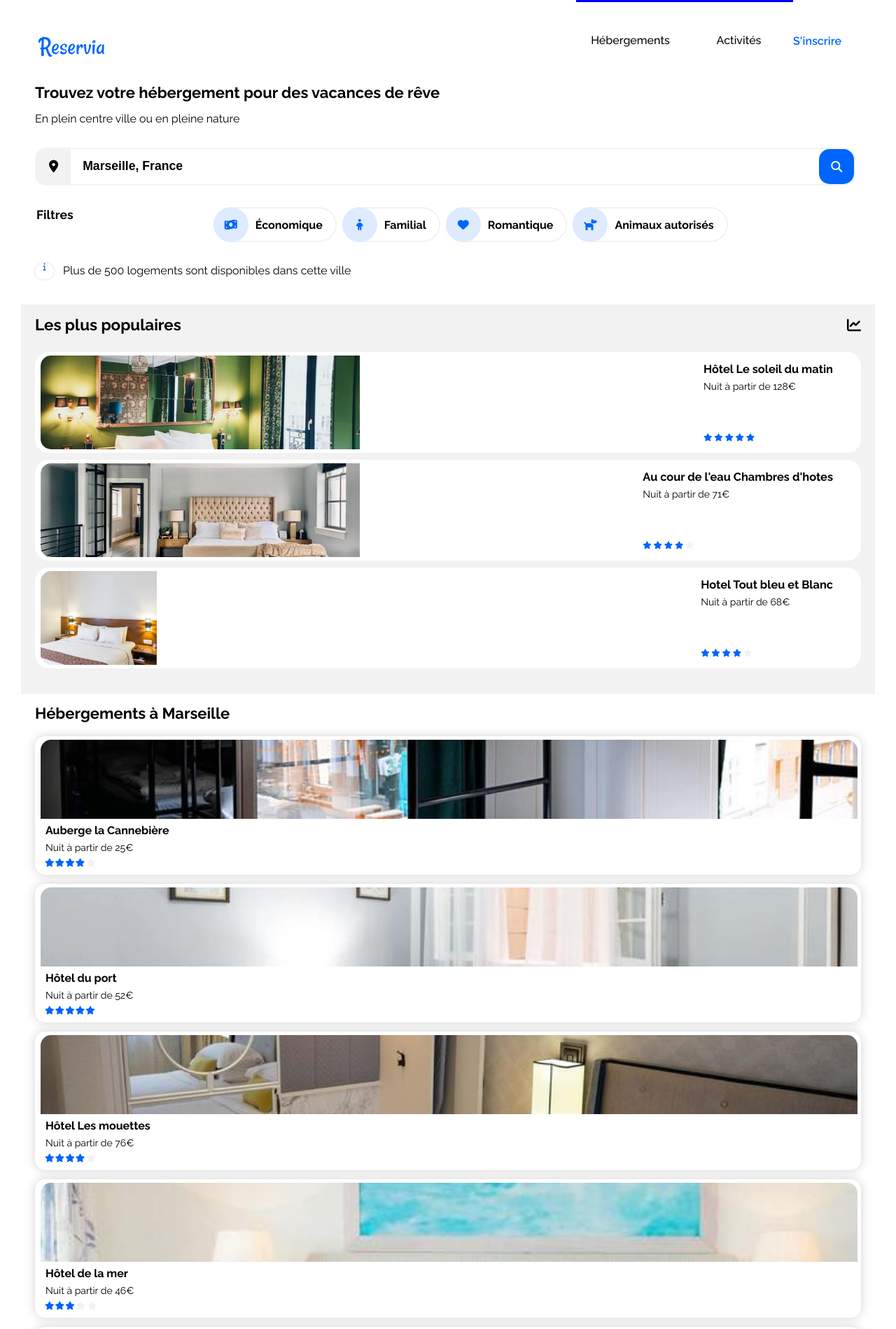
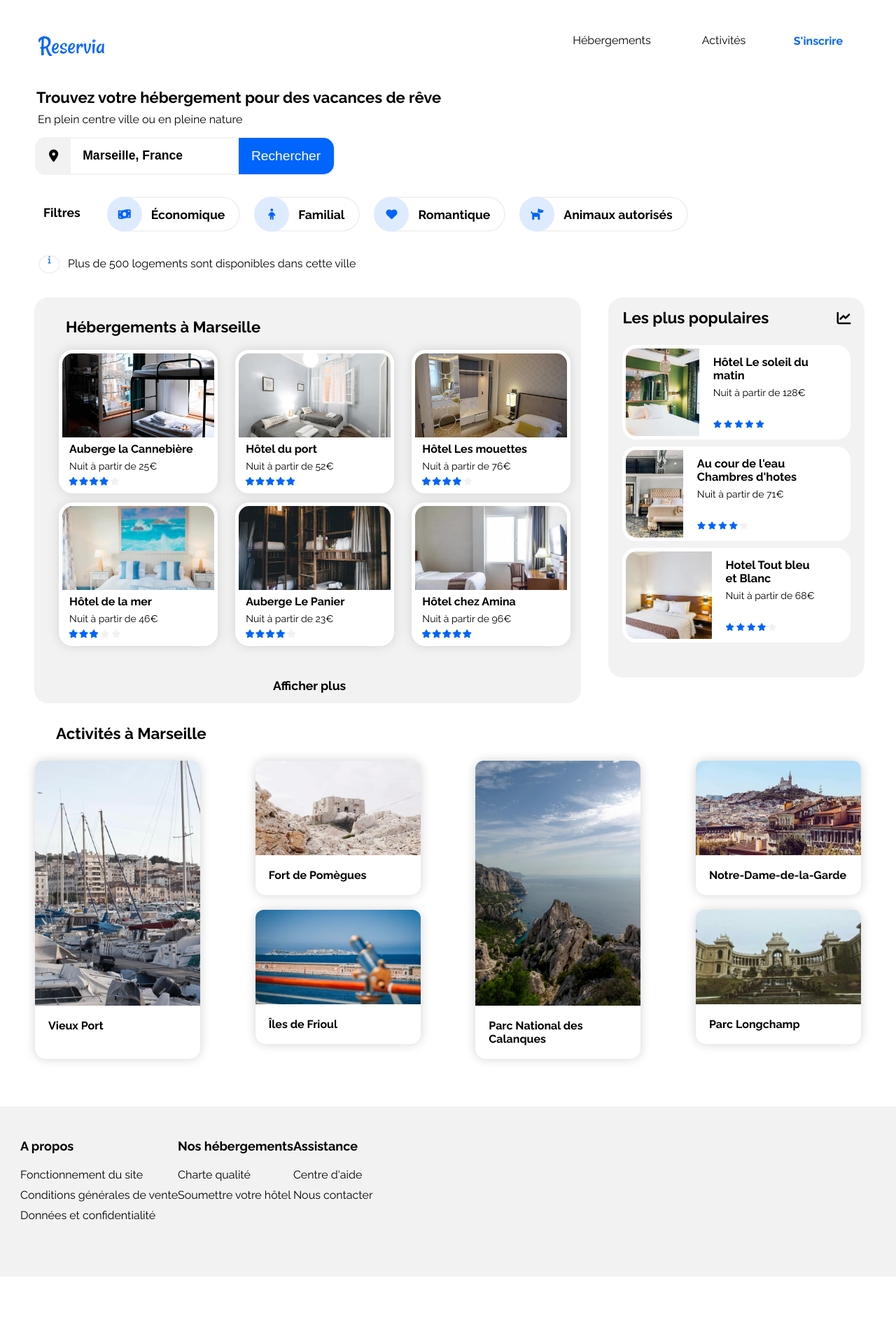
Before and after one commit to moutinhoalexandre/MoutinhoAlexandre_2_22102020, a Jekyll site: the page index.html, which Jekyll copies as it is, in a window 1280 px wide. Shown: the top 1899 px of the page at 70% size. Built offline with Jekyll 4.4.1, drawn with Linux system fonts in a browser that asks for light colours; nearby versions of some CDN libraries; after the commit the page ends 1824 px from its top, so only the background shows below that.

Commit message:
first desktop draft finalised

```diff
--- a/index.html
+++ b/index.html
@@ -39,7 +39,7 @@
             --><button type="submit" class="button">
                 <!-- @whitespace
             -->
-                <div hidden id="desktopButton">Rechercher</div><span id="mobileButton"><i
+                <div id="desktopButton">Rechercher</div><span id="mobileButton"><i
                         class="fas fa-search fa-1.5x"></i></span>
             </button>
         </form>
@@ -65,7 +65,7 @@
         </aside>
     </section>
 
-    <!-- selection -->
+    <!-- Selection -->
 
     <div class="Selection">
 
@@ -79,8 +79,8 @@
 
             <!-- Populard Card 1-->
 
-            <div class="PopularCard">
-                <a class="PopularSelection" href="#">
+            <div class="PopularCard" >
+                <a class="PopularSelection" href="#" >
                     <figure class="Popular">
                         <img class="ImagePopular" src="picture/Hosting/Small/emile-guillemot-Bj_rcSC5XfE-unsplash.jpg"
                             alt="Hôtel le Soleil du Matin">
@@ -307,9 +307,9 @@
             <!-- Activities Card 1 -->
 
             <div class="CardActivities Single">
-                <a href="ActivitiesSelection">
+                <a class="ActivitiesSelection" href="#">
                     <figure class="ActivitiesSelectionCard">
-                        <img class="PictureActivities"
+                        <img class="PictureActivitiesSingle"
                             src="picture/Activities/Large/reno-laithienne-QUgJhdY5Fyk-unsplash.jpg" alt="#">
                         <figcaption class="ActivitiesSelectionText">
                             <h3 class="ActivitiesTextTitle">Vieux Port</h3>
@@ -326,9 +326,9 @@
                 <!-- Activities Card Twin 1 -->
 
                 <div class="CardActivitiesTwin">
-                    <a href="ActivitiesSelection">
+                    <a class="ActivitiesSelection" href="#">
                         <figure class="ActivitiesSelectionCard">
-                            <img class="PictureActivities"
+                            <img class="PictureActivitiesTwin"
                                 src="picture/Activities/Small/paul-hermann-QFTrLdQIRhI-unsplash.jpg" alt="#">
                             <figcaption class="ActivitiesSelectionText">
                                 <h3 class="ActivitiesTextTitle">Fort de Pomègues</h3>
@@ -340,9 +340,9 @@
                 <!-- Activities Card Twin 2 -->
 
                 <div class="CardActivitiesTwin">
-                    <a href="ActivitiesSelection">
+                    <a class="ActivitiesSelection" href="#">
                         <figure class="ActivitiesSelectionCard">
-                            <img class="PictureActivities"
+                            <img class="PictureActivitiesTwin"
                                 src="picture/Activities/Small/kevin-hikari-rV_Qd1l-VXg-unsplash.jpg" alt="#">
                             <figcaption class="ActivitiesSelectionText">
                                 <h3 class="ActivitiesTextTitle">Îles de Frioul</h3>
@@ -357,9 +357,9 @@
             <!-- Activities Card 3 -->
 
             <div class="CardActivities Single">
-                <a href="ActivitiesSelection">
+                <a class="ActivitiesSelection" href="#">
                     <figure class="ActivitiesSelectionCard">
-                        <img class="PictureActivities"
+                        <img class="PictureActivitiesSingle"
                             src="picture/Activities/Large/kilyan-sockalingum-NR8-cBCN3aI-unsplash.jpg" alt="#">
                         <figcaption class="ActivitiesSelectionText">
                             <h3 class="ActivitiesTextTitle">Parc National des Calanques</h3>
@@ -375,9 +375,9 @@
                 <!-- Activities Card Twin 3 -->
 
                 <div class="CardActivitiesTwin">
-                    <a href="ActivitiesSelection">
+                    <a class="ActivitiesSelection" href="#">
                         <figure class="ActivitiesSelectionCard">
-                            <img class="PictureActivities"
+                            <img class="PictureActivitiesTwin"
                                 src="picture/Activities/Small/florian-wehde-xW9e8gdotxI-unsplash.jpg" alt="#">
                             <figcaption class="ActivitiesSelectionText">
                                 <h3 class="ActivitiesTextTitle">Notre-Dame-de-la-Garde</h3>
@@ -389,9 +389,9 @@
                 <!-- Activities Card Twin 4 -->
 
                 <div class="CardActivitiesTwin">
-                    <a href="ActivitiesSelection">
+                    <a class="ActivitiesSelection" href="#">
                         <figure class="ActivitiesSelectionCard">
-                            <img class="PictureActivities"
+                            <img class="PictureActivitiesTwin"
                                 src="picture/Activities/Small/lena-paulin-wH2-EJoDcV0-unsplash.jpg" alt="#">
                             <figcaption class="ActivitiesSelectionText">
                                 <h3 class="ActivitiesTextTitle">Parc Longchamp</h3>
@@ -410,23 +410,23 @@
     <!-- Footer -->
 
     <footer>
-        <div class="FooterLink">
-            <h2 class="FooterText AboutUs">A propos</h2>
+        <div class="FooterLink AboutUs">
+            <h2 class="FooterText">A propos</h2>
             <ul>
                 <li class="FooterSubTittle">Fonctionnement du site</li>
                 <li class="FooterSubTittle">Conditions générales de vente</li>
                 <li class="FooterSubTittle">Données et confidentialité</li>
             </ul>
         </div>
-        <div class="FooterLink">
-            <h2 class="FooterText OurAcommodations">Nos hébergements</h2>
+        <div class="FooterLink  OurAcommodations">
+            <h2 class="FooterText">Nos hébergements</h2>
             <ul>
                 <li class="FooterSubTittle">Charte qualité</li>
                 <li class="FooterSubTittle">Soumettre votre hôtel</li>
             </ul>
         </div>
-        <div class="FooterLink">
-            <h2 class="FooterText Support">Assistance</h2>
+        <div class="FooterLink Support">
+            <h2 class="FooterText">Assistance</h2>
             <ul>
                 <li class="FooterSubTittle">Centre d'aide</li>
                 <li class="FooterSubTittle">Nous contacter</li>
--- a/style/desktop.css
+++ b/style/desktop.css
@@ -2,55 +2,226 @@
 
 @media screen and (min-width: 800px){
 
+    body{
+        margin: 0;
+        padding: 0;
     }
 
-body{
+    /* Header */
+
+    header{
+        display: flex;
+        align-items: center;
         margin: 0 30px;
         padding: 0;
     }
 
-/* Header */
-header{
-    display: flex;
-    align-items: center;
-    padding-top: 0;
-}
-
     .ReserviaImg{
-    display: flex;
-    flex: 1 65%;
-}
-
-img{
-    padding-top: 44px;
-    margin-left: 3px;
-}
-
-.headerSignup{
-    order: 4;
-    padding: 0;
-    padding-top: 27px;
-    display: flex;
-    text-align: center;
-    align-items: center;
-    width: 117px;
-    color: #0065FC;
-    font-weight: 600;
+        padding-top: 36px;
+        padding-left: 3px;
     }
 
     .headerNav{
-    padding: 0;
-    padding-bottom: 19px;
-    align-items: center;
+        display: flex;
+        justify-content: flex-end;
+        padding-top: 0px;
 
     }
 
     .headerNavLink{
-    padding: 0;
+        width: 160px;
+        padding-bottom: 28px;
         padding-top: 45px;
-    width: 155px;
-    font-weight: 500;
-    text-align: center;
+        border-top: 3px transparent solid;
+        border-bottom: 3px transparent solid;
+    }
+
+    .headerNavLink:hover{
         border-top: 3px blue solid;
         border-bottom: 3px transparent solid;
     }
+    .headerSignup{
+        order: 4;
+        width: 90px;
+        padding-right: 46px;
+        padding-top: 19px;
+    }
+
+    /* Introduction */
+
+    .introduction{
+        margin-left: 30px;
+        margin-right: 30px;
+    }
+
+    .textIntroduction{
+        padding-top: 5px;
+        padding-left: 2px;
+        padding-bottom: 0;
+    }
+
+    .textIntroduction > p{
+        margin-left: 2px;
+        padding-top: 0;
+    }
+
+    .font-bold{
+        margin-bottom: 9px;
+    }
+
+    /*SearchBar*/
+
+    #searchBar{
+        width: 425px;
+    }
+
+    #mobileButton{
+        display: none
+    }
+
+    #desktopButton{
+        display: flex;
+        color: white;
+        width: 100px;
+        font-size: 1.2rem;
+
+    }
+
+    .button{
+        border-radius: 0 15px 15px 0;
+        justify-content: center;
+        padding-top: 15px;
+        padding-bottom: 15x;
+        margin-top: -1px;
+        margin-bottom: -1px;
+    }
+
+    /* Filter */
+
+    .FilterTitle {
+        padding-top: 12px;
+        padding-left: 12px;
+        margin-right: 38px;
+    }
+
+    .FilterText{
+        font-size: 1.1rem;
+        padding-left: 15px;
+        padding-right: 20px;
+    }
+
+    .FilterFilter{
+        margin-right: 20px;
+
+    }
+
+    .FilterFooter{
+        margin-top: 20px;
+        margin-left: 7px;
+    }
+
+    .FilterFooterIcon {
+        padding-left: 5px;
+        padding-right: 5px;
+    }
+
+    /*Selection*/
+
+    .Selection{
+        display: flex;
+        flex-flow: wrap;
+        background-color: white;
+        margin-left: 30px;
+        margin-right: 30px;
+    }
+
+    /* Hosting City */
+
+    .HostingCity{
+        order: -1;
+        background-color: #F2F2F2;
+        width: 62%;
+        margin-right: 15px;
+        padding: 15px;
+        border-radius: 20px 20px 20px 20px;
+        display: flex;
+        flex-flow: row wrap;
+        justify-content: space-around;
+        margin-left: 19px;
+        margin-right: 39px;
+        padding-right: 10px;
+    }
+
+    .HostingCityText{
+        display: flex;
+        font-size: 1.4em;
+        font-weight: bold;
+        flex: 1 0 100%;
+    }
+
+    .CityCard{
+        background-color: #F2F2F2;
+        width: 30%;
+        margin-left: 15px;
+
+        border-radius: 20px 20px 20px 20px;
+    }
+    .ImageCity{
+        display: block;
+        border-radius: 15px 15px 0px 0px;
+
+        height: 120px;
+        overflow: hidden;
+    }
+
+    /* Hosting Popular  */
+
+    .HostingPopular{
+        width: 30%;
+        background-color: #F2F2F2;
+        border-radius: 20px 20px 20px 20px;
+    }
+
+    .ImagePopular{
+        display: block;
+        border-radius: 15px 0px 0px 15px;
+        height: 125px;
+        overflow: hidden;
+    }
+
+    /* Activities */
+
+    .HostingActivities{
+        display: flex;
+        flex-wrap: wrap;
+        justify-content: space-between;
+        flex-grow: 1;
+    }
+
+    .ActivitiesHead{
+        flex: 1 0 100%;
+    }
+
+    .CardActivities{
+        width: 20%;
+    }
+
+    .PictureActivitiesSingle{
+        height: 350px;
+    }
+
+    .Twin{
+        height: auto;
+    }
+
+    /* Footer  */
+
+    footer{
+        display: flex;
+    }
+
+    .AboutUs{
+
+    }
+
+}
--- a/style/style.css
+++ b/style/style.css
@@ -124,6 +124,10 @@ input::placeholder{
     font-size: 1.1rem;
     color:black;
     opacity: 1 ;
+}
+
+#desktopButton{
+    display: none;
 }
 
 .button {
@@ -423,7 +427,7 @@ div.PopularCard:nth-child(4) > a:nth-child(1) > figure:nth-child(1) > img:nth-ch
     border-radius: 20px;
 }
 
-.PictureActivities{
+.PictureActivitiesTwin, .PictureActivitiesSingle{
     object-fit: cover;
     height: 135px;
     padding: 0;
```
Lines whose indentation alone changed are shown as unchanged.
